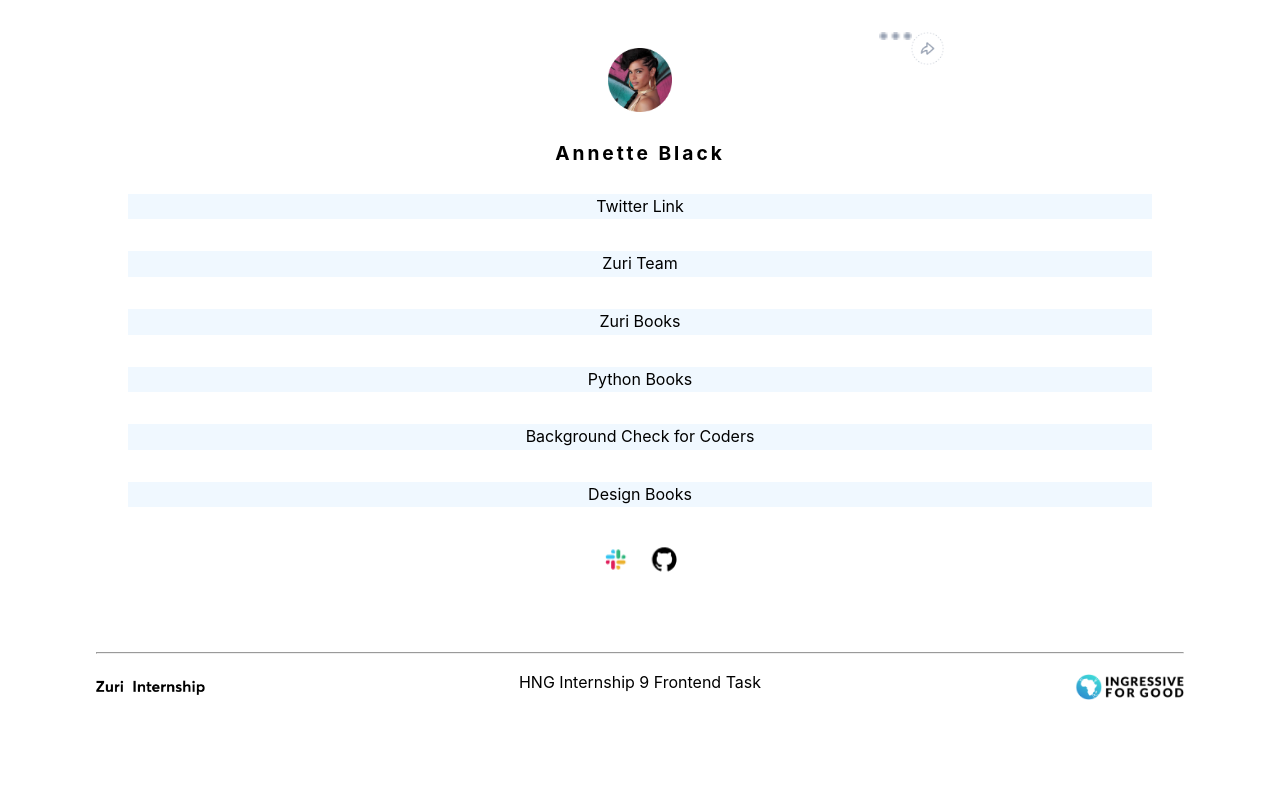
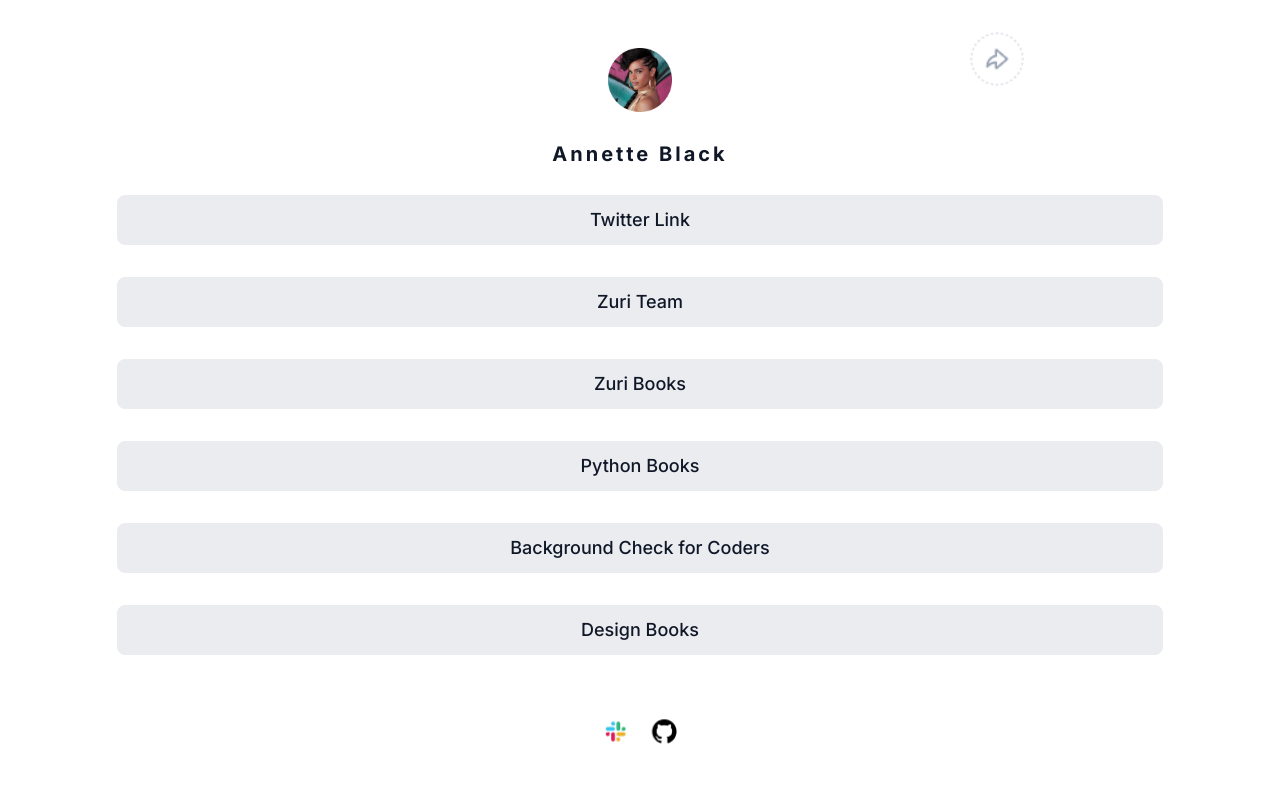
Before and after one commit to codexive-zech/hng-link-tree, a React (Create React App) app: page / in a window 1280 px wide. Shown: the top 800 px of the page. Built offline with nearby package versions, Linux system fonts and the light colour scheme.

Commit message:
Implemented complete styles for hng-link-tree

```diff
--- a/src/Home.jsx
+++ b/src/Home.jsx
@@ -1,7 +1,7 @@
 import React from "react";
 import profileImg from "./images/profile-img.png";
 import bigShare from "./images/big-share-button.png";
-import smallShare from "./images/Icon.png";
+import smallShare from "./images/small-share-button.png";
 import footerImg from "./images/Footer.png";
 import zuriLogo from "./images/Vector.png";
 import i4g from "./images/I4G.png";
@@ -17,33 +17,33 @@
         <img src={profileImg} alt="" id="profile-img" />
         <h4 className="profile-name">Annette Black</h4>
         <div className="btn-container">
-          <Link to="https://twitter.com/codexive_zech" className="btn">
+          <a href="https://twitter.com/codexive_zech" className="btn">
             Twitter Link
-          </Link>
-          <Link to="https://training.zuri.team" id="btn__zuri" className="btn">
+          </a>
+          <a href="https://training.zuri.team" id="btn__zuri" className="btn">
             Zuri Team
-          </Link>
-          <Link to="https://books.zuri.team" id="books" className="btn">
+          </a>
+          <a href="https://books.zuri.team" id="books" className="btn">
             Zuri Books
-          </Link>
-          <Link
-            to="https://books.zuri.team/python-for-beginners"
+          </a>
+          <a
+            href="https://books.zuri.team/python-for-beginners"
             ref_id="zech"
             id="python__book"
             className="btn"
           >
             Python Books
-          </Link>
-          <Link to="https://background.zuri.team" className="btn" id="pitch">
+          </a>
+          <a href="https://background.zuri.team" className="btn" id="pitch">
             Background Check for Coders
-          </Link>
-          <Link
-            to="https://books.zuri.team/design-rule"
+          </a>
+          <a
+            href="https://books.zuri.team/design-rule"
             className="btn"
             id="book__design"
           >
             Design Books
-          </Link>
+          </a>
         </div>
         <img src={footerImg} alt="" className="footer-img" />
       </main>
--- a/src/index.css
+++ b/src/index.css
@@ -1,7 +1,6 @@
+@import url("https://fonts.googleapis.com/css2?family=Inter:wght@400;500;700&display=swap");
 body {
-  font-family: -apple-system, BlinkMacSystemFont, "Segoe UI", "Roboto", "Oxygen",
-    "Ubuntu", "Cantarell", "Fira Sans", "Droid Sans", "Helvetica Neue",
-    sans-serif;
+  font-family: Inter;
   -webkit-font-smoothing: antialiased;
   -moz-osx-font-smoothing: grayscale;
   width: 85vw;
@@ -27,11 +26,7 @@
 }
 
 .big-share {
-  position: absolute;
-  top: 1rem;
-  right: 2rem;
-  width: 10%;
-  margin-top: -2rem;
+  display: none;
 }
 
 .small-share {
@@ -44,13 +39,16 @@
 
 @media screen and (min-width: 765px) {
   .big-share {
-    right: 15rem;
-    width: 3%;
+    display: inline;
+    position: absolute;
+    top: 1rem;
+    right: 10rem;
+    width: 5%;
+    margin-top: -2rem;
   }
 
   .small-share {
-    right: 17rem;
-    width: 3%;
+    display: none;
   }
 }
 
@@ -66,8 +64,19 @@
 
 .profile-name {
   font-weight: bold;
-  font-size: 1.2rem;
   letter-spacing: 3px;
+  font-style: normal;
+  font-weight: 700;
+  font-size: 18px;
+  line-height: 28px;
+  color: #101828;
+}
+
+@media screen and (min-width: 765px) {
+  .profile-name {
+    font-size: 20px;
+    line-height: 30px;
+  }
 }
 
 .btn-container {
@@ -81,29 +90,58 @@
   width: 80vw;
   margin: 0 auto;
   text-align: center;
-  color: black;
+  color: #101828;
+  padding: 10px;
+  gap: 8px;
+  background: #eaecf0;
+  border: 1px solid #eaecf0;
+  border-radius: 8px;
+  font-style: normal;
+  font-weight: 500;
+  font-size: 14px;
+  line-height: 20px;
+}
+
+@media screen and (min-width: 765px) {
+  .btn {
+    font-size: 18px;
+    line-height: 28px;
+  }
 }
 
 .footer-img {
   margin-top: 1rem;
   width: 100%;
   margin-bottom: 3rem;
+  padding: 24px 0px;
+  margin-bottom: 30px;
 }
 
 @media screen and (min-width: 765px) {
   .footer-img {
     width: 35%;
+    padding: 24px 0px;
+    margin-bottom: 50px;
   }
 }
 
 footer {
   display: grid;
-  place-items: center;
+  place-items: start;
+  padding: 32px 0px;
 }
 
 footer img {
   width: 45%;
   height: 80%;
+}
+
+footer p {
+  font-style: normal;
+  font-weight: 400;
+  font-size: 14px;
+  line-height: 20px;
+  color: #667085;
 }
 
 @media screen and (min-width: 765px) {
@@ -114,8 +152,10 @@
   footer img {
     width: 10%;
     height: 20%;
+    padding: 20px 0px;
   }
   footer p {
-    margin-top: 0.5rem;
+    font-size: 16px;
+    line-height: 24px;
   }
 }
```
Also changed, not shown: src/images/small-share-button.png (added).
